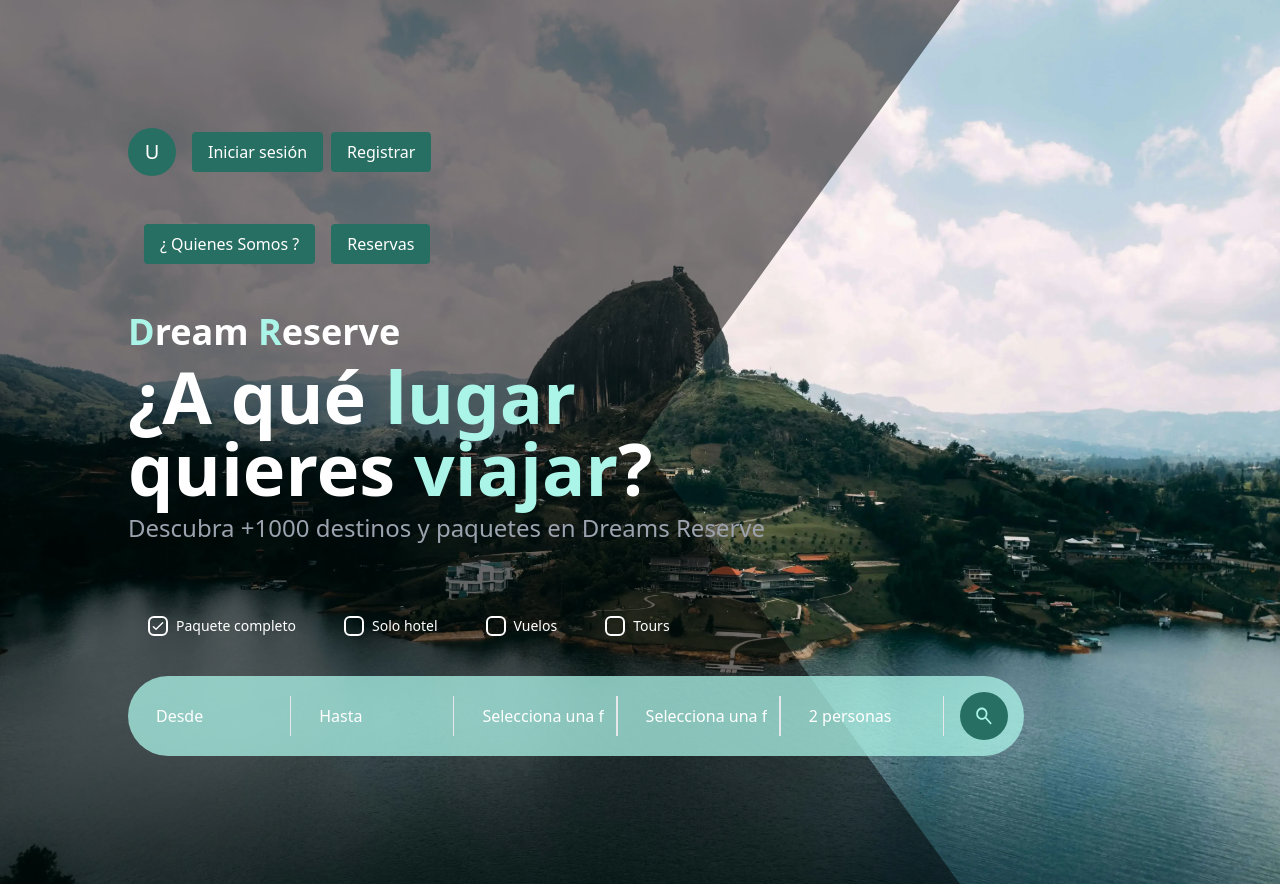
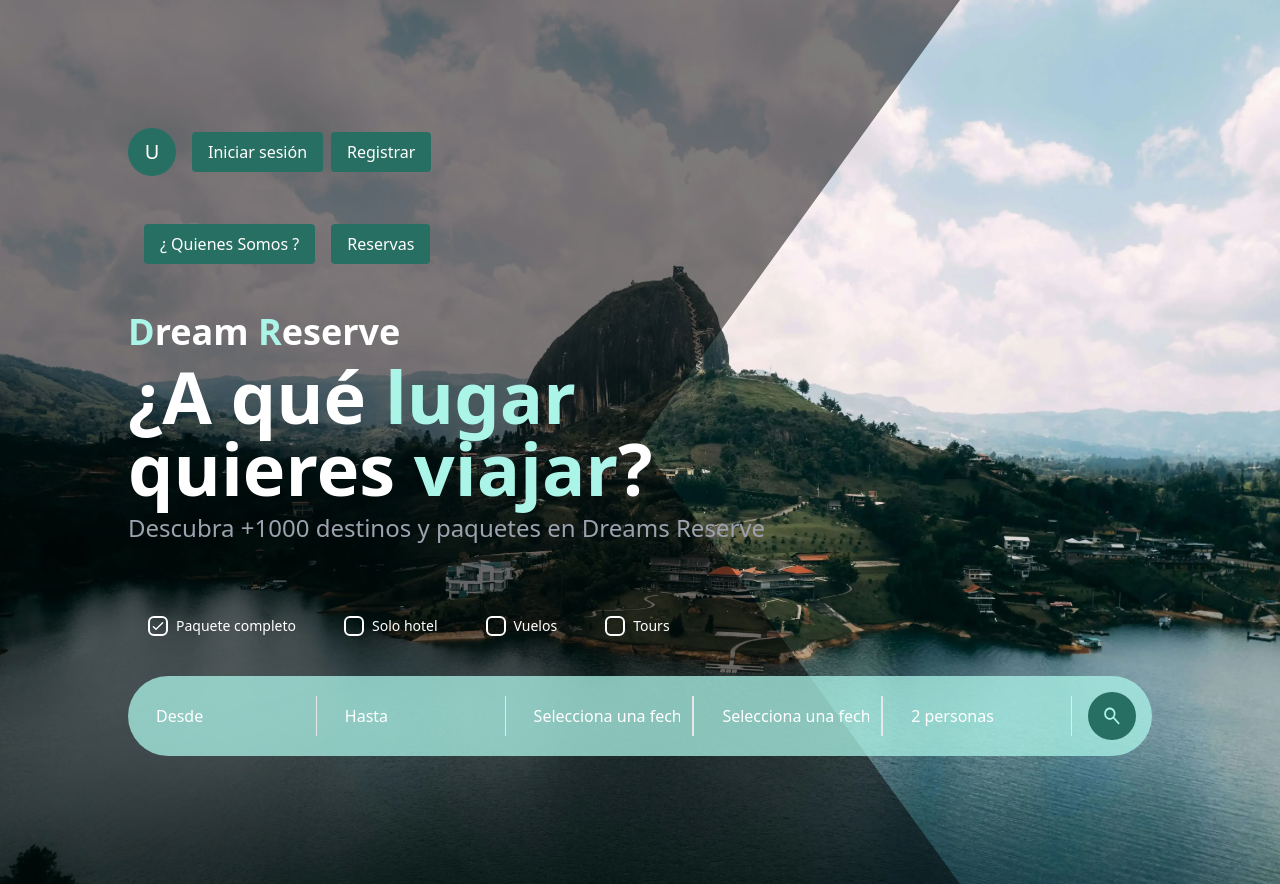
Before and after one commit to carobte/Dream-Reserve-Front, a React (Vite) app: page / in a window 1280 px wide. Built offline with nearby package versions, Linux system fonts and the light colour scheme.

Commit message:
Fix: persons selector direction

```diff
--- a/src/components/SearchBar.jsx
+++ b/src/components/SearchBar.jsx
@@ -76,13 +76,9 @@ export default function SearchBar() {
         return false;
       }
     }
-
     setError('');
     return true;
   };
-
-
-
   const handleSearch = (e) => {
     e.preventDefault();
     if (!validateForm()) return;
@@ -170,9 +166,9 @@ export default function SearchBar() {
         ))}
       </div>
 
-      <div className="bg-custom-navy-blue-opacity bg-opacity-75 p-2 sm:p-4 rounded-lg sm:rounded-full w-full max-w-4xl mx-auto">
+      <div className="bg-custom-navy-blue-opacity bg-opacity-75 max-w-5xl p-2 sm:p-4 rounded-lg sm:rounded-full w-full max-w-4xl mx-auto">
         <form className="flex flex-col sm:flex-row items-center gap-2 sm:gap-4 w-full" onSubmit={handleSearch}>
-        {selectedOption !== 'solo-hotel' && selectedOption !== 'tours' && (
+          {selectedOption !== 'solo-hotel' && selectedOption !== 'tours' && (
             <div className="relative flex-1 w-full sm:w-auto">
               <input
                 type="text"
@@ -202,12 +198,12 @@ export default function SearchBar() {
                   onChange={(date) => setStartDate(date)}
                   customInput={
                     <CustomInput
-                      value={startDate ? startDate.toLocaleDateString() : "Desde"}
+                      value={startDate ? startDate.toLocaleDateString() : ""}
+                      placeholder="Desde"
                     />
                   }
                   className="bg-white dark:bg-gray-800 border border-gray-300 rounded-md p-2 focus:outline-none focus:ring-0 focus:border-white w-full"
                   dateFormat="dd/MM/yyyy"
-                  placeholderText="Selecciona una fecha"
                   minDate={today}
                 />
               </div>
@@ -218,12 +214,12 @@ export default function SearchBar() {
                   onChange={(date) => setEndDate(date)}
                   customInput={
                     <CustomInput
-                      value={endDate ? endDate.toLocaleDateString() : "Hasta"}
+                      value={endDate ? endDate.toLocaleDateString() : ""}
+                      placeholder="Hasta"
                     />
                   }
                   className="bg-white dark:bg-gray-800 border border-gray-300 rounded-md p-2 w-full"
                   dateFormat="dd/MM/yyyy"
-                  placeholderText="Selecciona una fecha"
                   minDate={startDate || today}
                 />
               </div>
@@ -242,7 +238,7 @@ export default function SearchBar() {
                 </div>
               </button>
               {showPeopleSelector && (
-                <div className="absolute top-full left-0 mt-2 z-10 bg-white rounded-md shadow-lg p-4 w-full sm:w-[300px]">
+                <div className="absolute bottom-full z-10 bg-white rounded-md shadow-lg p-2 w-full sm:w-[230px]">
                   <div className="flex justify-between items-center">
                     <span className="text-sm font-medium">Total de personas</span>
                     <input
@@ -262,7 +258,7 @@ export default function SearchBar() {
             className="bg-custom-green text-white py-2 px-4 rounded-full w-full sm:w-12 h-12 flex items-center justify-center mt-2 sm:mt-0"
           >
             <svg width="24" height="24" viewBox="0 0 48 52" fill="none" xmlns="http://www.w3.org/2000/svg">
-              <path d="M43.6333 51.5L27.3583 33.65C26.0667 34.7833 24.5812 35.6806 22.9021 36.3417C21.2229 37.0028 19.4361 37.3333 17.5417 37.3333C12.8486 37.3333 8.87674 35.5507 5.62604 31.9854C2.37535 28.4201 0.75 24.0639 0.75 18.9167C0.75 13.7694 2.37535 9.41319 5.62604 5.84792C8.87674 2.28264 12.8486 0.5 17.5417 0.5C22.2347 0.5 26.2066 2.28264 29.4573 5.84792C32.708 9.41319 34.3333 13.7694 34.3333 18.9167C34.3333 20.9944 34.0319 22.9542 33.4292 24.7958C32.8264 26.6375 32.0083 28.2667 30.975 29.6833L47.25 47.5333L43.6333 51.5ZM17.5417 31.6667C20.7708 31.6667 23.5156 30.4271 25.776 27.9479C28.0365 25.4687 29.1667 22.4583 29.1667 18.9167C29.1667 15.375 28.0365 12.3646 25.776 9.88542C23.5156 7.40625 20.7708 6.16667 17.5417 6.16667C14.3125 6.16667 11.5677 7.40625 9.30729 9.88542C7.04687 12.3646 5.91667 15.375 5.91667 18.9167C5.91667 22.4583 7.04687 25.4687 9.30729 27.9479C11.5677 30.4271 14.3125 31.6667 17.5417 31.6667Z" fill="#ABF5E8"/>
+              <path d="M43.6333 51.5L27.3583 33.65C26.0667 34.7833 24.5812 35.6806 22.9021 36.3417C21.2229 37.0028 19.4361 37.3333 17.5417 37.3333C12.8486 37.3333 8.87674 35.5507 5.62604 31.9854C2.37535 28.4201 0.75 24.0639 0.75 18.9167C0.75 13.7694 2.37535 9.41319 5.62604 5.84792C8.87674 2.28264 12.8486 0.5 17.5417 0.5C22.2347 0.5 26.2066 2.28264 29.4573 5.84792C32.708 9.41319 34.3333 13.7694 34.3333 18.9167C34.3333 20.9944 34.0319 22.9542 33.4292 24.7958C32.8264 26.6375 32.0083 28.2667 30.975 29.6833L47.25 47.5333L43.6333 51.5ZM17.5417 31.6667C20.7708 31.6667 23.5156 30.4271 25.776 27.9479C28.0365 25.4687 29.1667 22.4583 29.1667 18.9167C29.1667 15.375 28.0365 12.3646 25.776 9.88542C23.5156 7.40625 20.7708 6.16667 17.5417 6.16667C14.3125 6.16667 11.5677 7.40625 9.30729 9.88542C7.04687 12.3646 5.91667 15.375 5.91667 18.9167C5.91667 22.4583 7.04687 25.4687 9.30729 27.9479C11.5677 30.4271 14.3125 31.6667 17.5417 31.6667Z" fill="#ABF5E8" />
             </svg>
           </button>
         </form>
--- a/src/pages/Home.jsx
+++ b/src/pages/Home.jsx
@@ -19,10 +19,10 @@ export default function Home() {
           backgroundColor: "rgba(0, 0, 0, 0.5)"
         }}
       />
-      <div className="relative gap-4 z-10 flex flex-col min-h-screen p-4 sm:p-8 md:p-16 lg:p-32">
+      <div className="relative gap-4 z-10 flex flex-col min-h-screen w-full p-4 sm:p-8 md:p-16 lg:p-32">
         <NavbarHome />
         <div className="flex-grow flex items-center">
-          <div className="w-full max-w-4xl">
+          <div className="w-full max-w-5xl">
             <div className="space-y-2 mb-4 sm:mb-8 md:mb-12 lg:mb-16 text-white">
               <h1 className="text-xl sm:text-2xl md:text-3xl lg:text-4xl font-bold">
                 <span className="text-custom-navy-blue">D</span>ream <span className="text-custom-navy-blue">R</span>eserve
```
